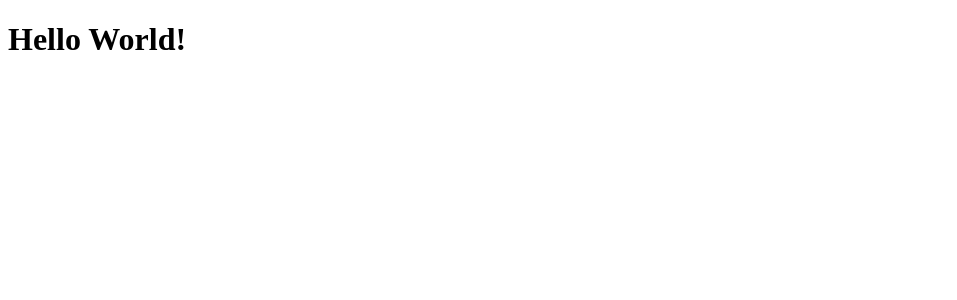
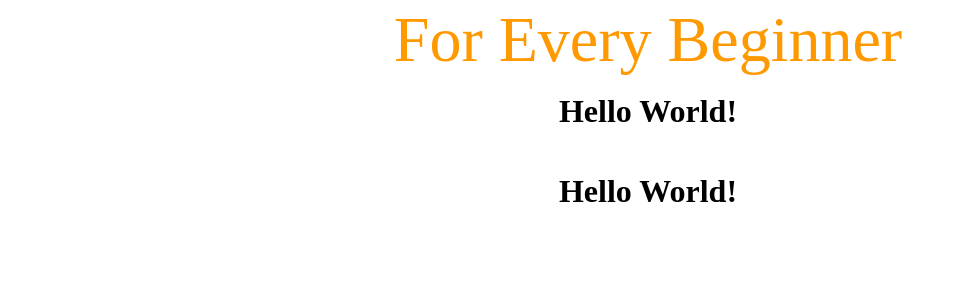
Before and after one commit to kyungwon-lee/Hackathon-FEB, a Django app: page / in a window 1280 px wide. Shown: the top 300 px of the page, without its empty margins (0-957 px from the left). Run offline with Django 3.2, Linux system fonts and the light colour scheme.

Commit message:
home html and css

```diff
--- /dev/null
+++ b/blogPosts/static/css/home.css
@@ -0,0 +1,35 @@
+.home {
+    display: flex;
+    flex-direction: column;
+    width: 100%;
+    height: 100%;
+
+}
+
+.homeTop{
+    display: flex;
+    justify-content: center;
+}
+
+.homeMiddle{
+    display: flex;
+    justify-content: center;
+}
+
+.homeBottom{
+    display: flex;
+    justify-content: center;
+}
+
+.homeTitle{
+    margin-top:
+    text-align: center;
+
+    font-family: SeoulNamsan CL;
+    font-style: normal;
+    font-weight: normal;
+    font-size: 64px;
+    line-height: 64px;
+    /* identical to box height */
+    color: #FF9900;
+}
--- a/blogPosts/templates/blogPosts/home.html
+++ b/blogPosts/templates/blogPosts/home.html
@@ -2,9 +2,22 @@
 <html>
   <head>
     <meta charset='utf-8'>
-    <title>snulion</title>
+    <title>FEB</title>
+    {% load static %}
+    <link rel="stylesheet" href="{% static 'css/home.css' %}">
   </head>
-  <body>
-    <h1>Hello World!</h1>
+  <body class="home">
+    <div class="homeTop">
+      <div class="homeTitle">
+        For Every Beginner
+      </div>
+    </div>
+
+    <div class = "homeMiddle">
+      <h1>Hello World!</h1>
+    </div>
+    <div class = "homeBottom">
+      <h1>Hello World!</h1>
+    </div>
   </body>
 </html>
```
Also changed, not shown: 1 other file.
